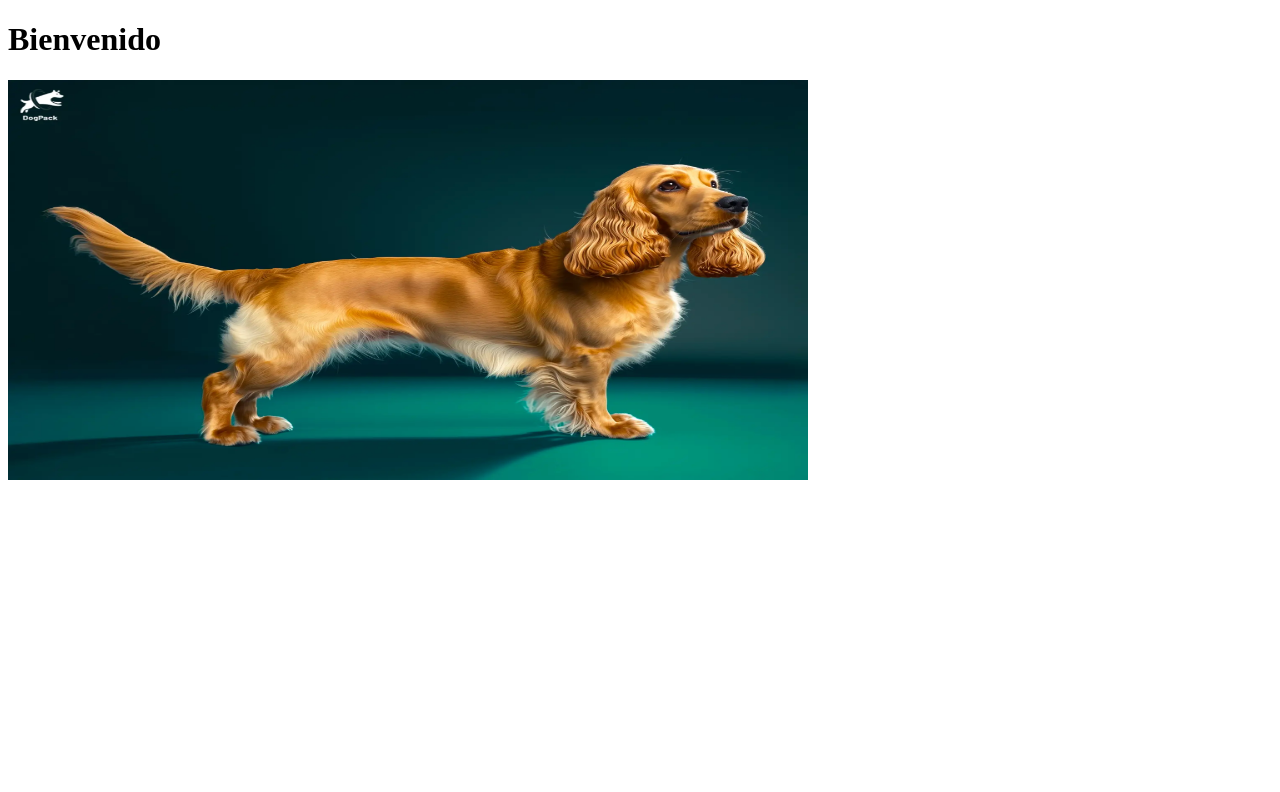
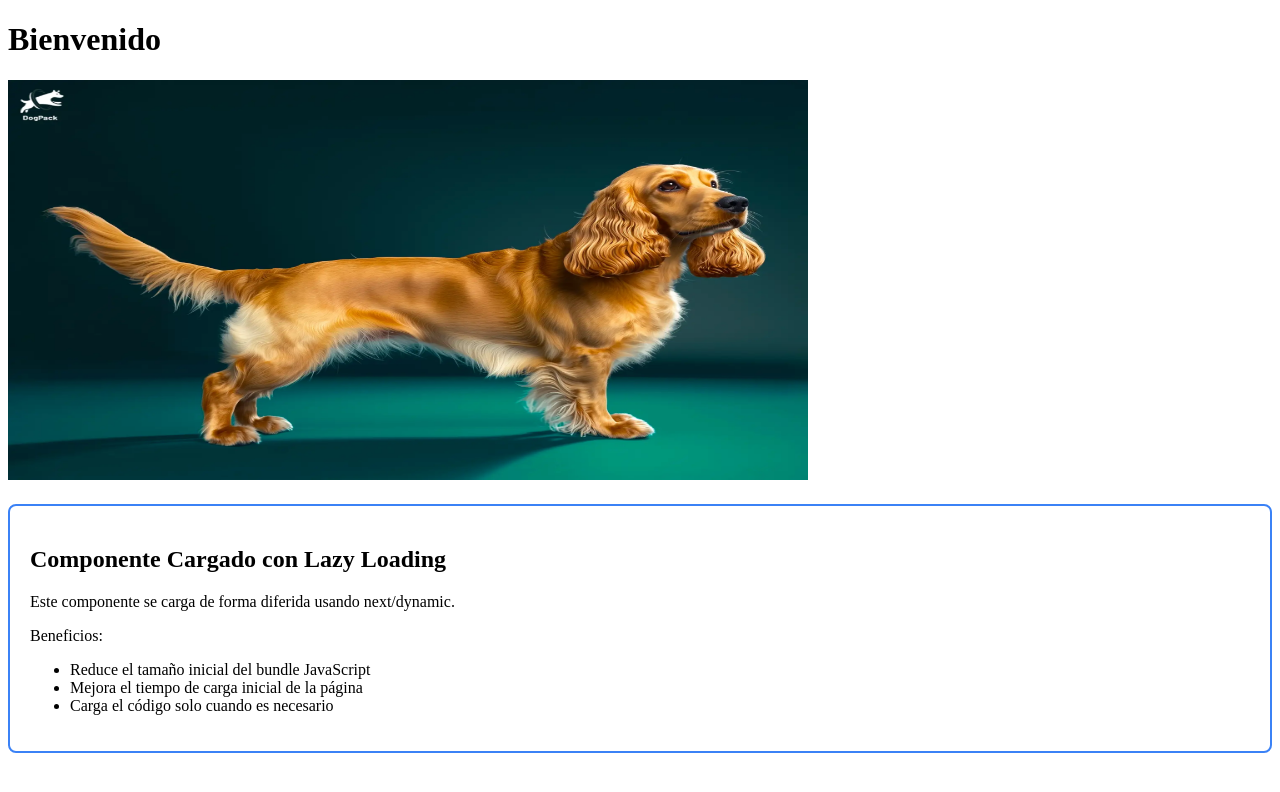
Before and after one commit to georgegp8/mi-proyecto-seo, a Next.js app: page / in a window 1280 px wide. Shown: the top 792 px of the page. Built offline with nearby package versions, Linux system fonts and the light colour scheme.

Commit message:
Implement lazy loading with next/dynamic for performance optimization

```diff
--- /dev/null
+++ b/components/LargeComponent.js
@@ -0,0 +1,15 @@
+// GUERRA PACHECO GEORGE MIKY -5C24B
+export default function LargeComponent() {
+  return (
+    <div style={{ padding: "20px", marginTop: "20px", border: "2px solid #3b82f6", borderRadius: "8px" }}>
+      <h2>Componente Cargado con Lazy Loading</h2>
+      <p>Este componente se carga de forma diferida usando next/dynamic.</p>
+      <p>Beneficios:</p>
+      <ul>
+        <li>Reduce el tamaño inicial del bundle JavaScript</li>
+        <li>Mejora el tiempo de carga inicial de la página</li>
+        <li>Carga el código solo cuando es necesario</li>
+      </ul>
+    </div>
+  );
+}
--- a/pages/index.js
+++ b/pages/index.js
@@ -1,6 +1,9 @@
 // GUERRA PACHECO GEORGE MIKY -5C24B
 import Head from "next/head";
 import Image from "next/image";
+import dynamic from "next/dynamic";
+
+const DynamicComponent = dynamic(() => import("../components/LargeComponent"), { ssr: false });
 
 export default function Home() {
   return (
@@ -23,6 +26,7 @@ export default function Home() {
         alt="Ejemplo de imagen optimizada"
         priority
       />
+      <DynamicComponent />
     </>
   );
 }
```
